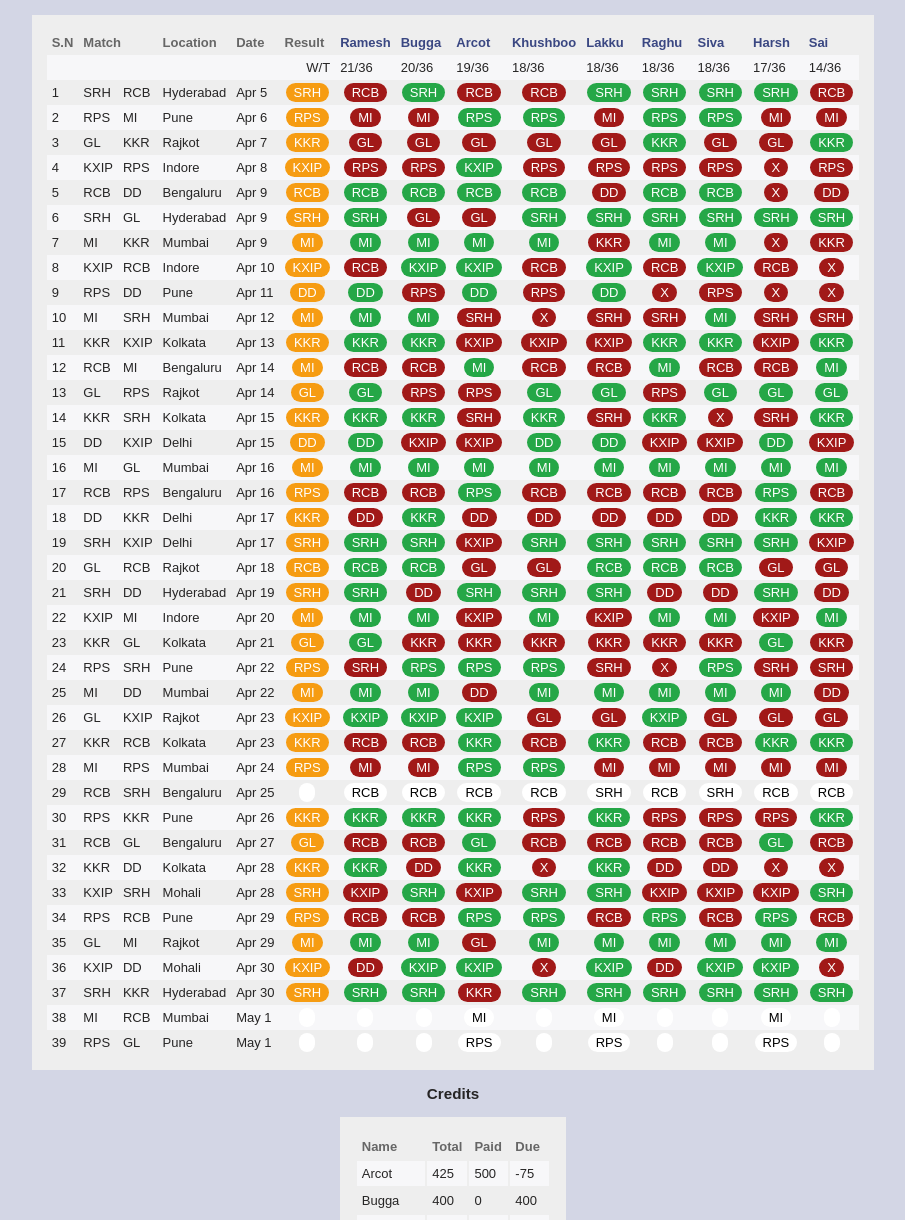
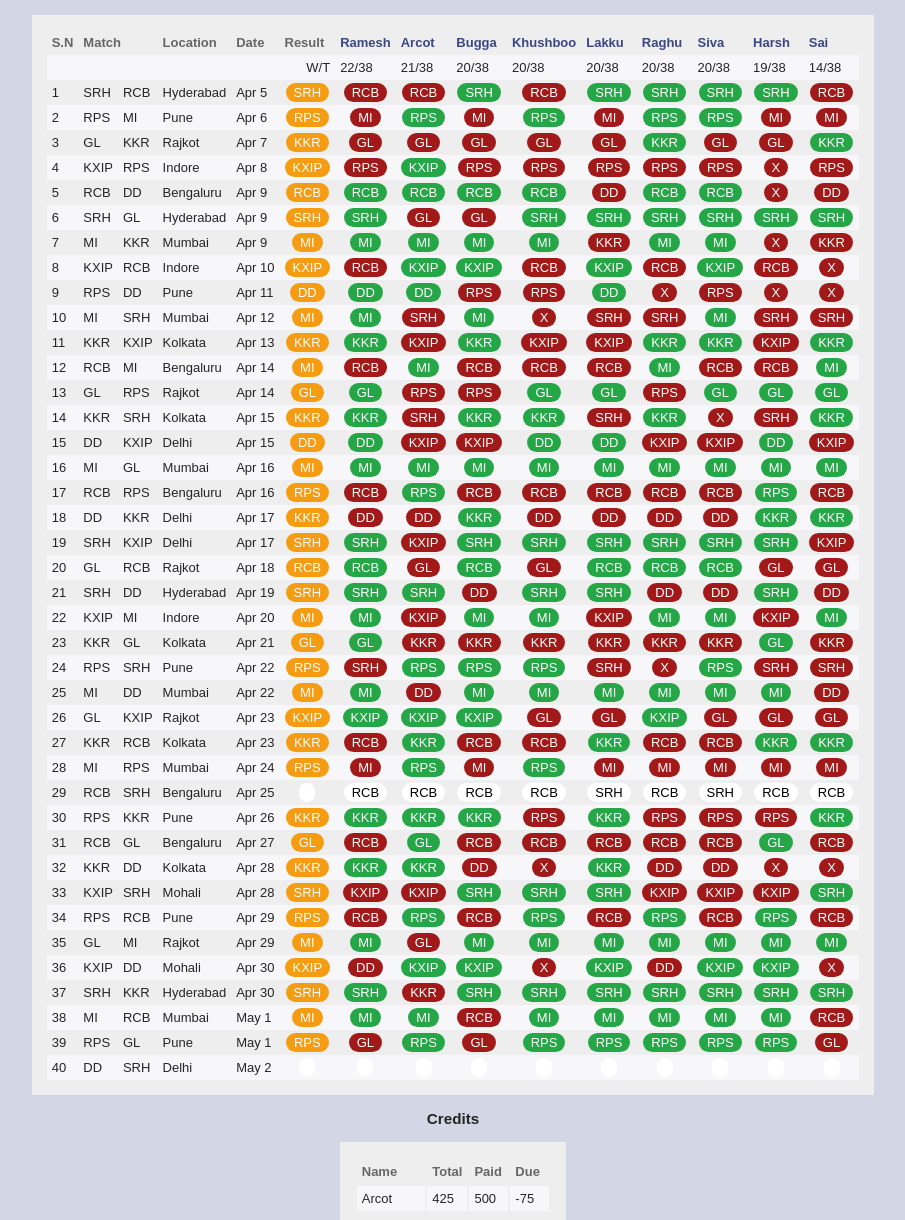
Before and after one commit to ipl10/ipl, a plain HTML site: page index.html in a window 1280 px wide. Shown: the part 74-1294 px from the top of the page, without its empty margins (187-1092 px from the left). Drawn offline with Linux system fonts and the light colour scheme.

Commit message:
Result Match 39

```diff
--- a/data.js
+++ b/data.js
@@ -644,30 +644,46 @@
     "location": "Mumbai",
     "date": "05-01-2017",
     "time": "4:00PM",
-    "result": "",
+    "result": "MI",
       "lakku": "MI",
-      "raghu": "",
-      "siva": "",
-      "bugga": "",
+      "raghu": "MI",
+      "siva": "MI",
+      "bugga": "RCB",
       "arcot": "MI",
-      "ramesh": "",
+      "ramesh": "MI",
       "harsh": "MI",
-      "sai":"",
-      "khushboo": ""
+      "sai":"RCB",
+      "khushboo": "MI"
   },
   {
     "match": ["RPS", "GL"],
     "location": "Pune",
     "date": "05-01-2017",
     "time": "8:00PM",
+    "result": "RPS",
+      "lakku": "RPS",
+      "raghu": "RPS",
+      "siva": "RPS",
+      "bugga": "GL",
+      "arcot": "RPS",
+      "ramesh": "GL",
+      "harsh": "RPS",
+      "sai":"GL",
+      "khushboo": "RPS"
+  },
+  {
+    "match": ["DD", "SRH"],
+    "location": "Delhi",
+    "date": "05-02-2017",
+    "time": "8:00PM",
     "result": "",
-      "lakku": "RPS",
+      "lakku": "",
       "raghu": "",
       "siva": "",
       "bugga": "",
-      "arcot": "RPS",
+      "arcot": "",
       "ramesh": "",
-      "harsh": "RPS",
+      "harsh": "",
       "sai":"",
       "khushboo": ""
   }
--- a/index.html
+++ b/index.html
@@ -24,8 +24,8 @@
         <th>Date</th>
         <th>Result</th>
         <th class="user-name">Ramesh</th>
+        <th class="user-name">Arcot</th>
         <th class="user-name">Bugga</th>
-        <th class="user-name">Arcot</th>
         <th class="user-name">Khushboo</th>
         <th class="user-name">Lakku</th>
         <th class="user-name">Raghu</th>
@@ -36,8 +36,8 @@
       <tr class="points">
         <td colspan="6" class="text-right">W/T</td>
         <td>{{win.ramesh + '/' + total}}</td>
+        <td>{{win.arcot + '/' + total}}</td>
         <td>{{win.bugga + '/' + total}}</td>
-        <td>{{win.arcot + '/' + total}}</td>
         <td>{{win.khushboo + '/' + total}}</td>
         <td>{{win.lakku + '/' + total}}</td>
         <td>{{win.raghu + '/' + total}}</td>
@@ -53,8 +53,8 @@
         <td>{{d.date | date:"MMM d"}}</td>
         <td class="indicator" ng-class="{'result':d.result!=''}"><span>{{d.result}}</span></td>
         <td class="indicator" ng-class="{'correct':d.ramesh==d.result && d.result!='','wrong':d.ramesh!=d.result && d.result!=''}"><span>{{d.ramesh}}</span></td>
+        <td class="indicator" ng-class="{'correct':d.arcot==d.result && d.result!='','wrong':d.arcot!=d.result && d.result!=''}"><span>{{d.arcot}}</span></td>
         <td class="indicator" ng-class="{'correct':d.bugga==d.result && d.result!='','wrong':d.bugga!=d.result && d.result!=''}"><span>{{d.bugga}}</span></td>
-        <td class="indicator" ng-class="{'correct':d.arcot==d.result && d.result!='','wrong':d.arcot!=d.result && d.result!=''}"><span>{{d.arcot}}</span></td>
         <td class="indicator" ng-class="{'correct':d.khushboo==d.result && d.result!='','wrong':d.khushboo!=d.result && d.result!=''}"><span>{{d.khushboo}}</span></td>
         <td class="indicator" ng-class="{'correct':d.lakku==d.result && d.result!='','wrong':d.lakku!=d.result && d.result!=''}"><span>{{d.lakku}}</span></td>
         <td class="indicator" ng-class="{'correct':d.raghu==d.result && d.result!='','wrong':d.raghu!=d.result && d.result!=''}"><span>{{d.raghu}}</span></td>
```
